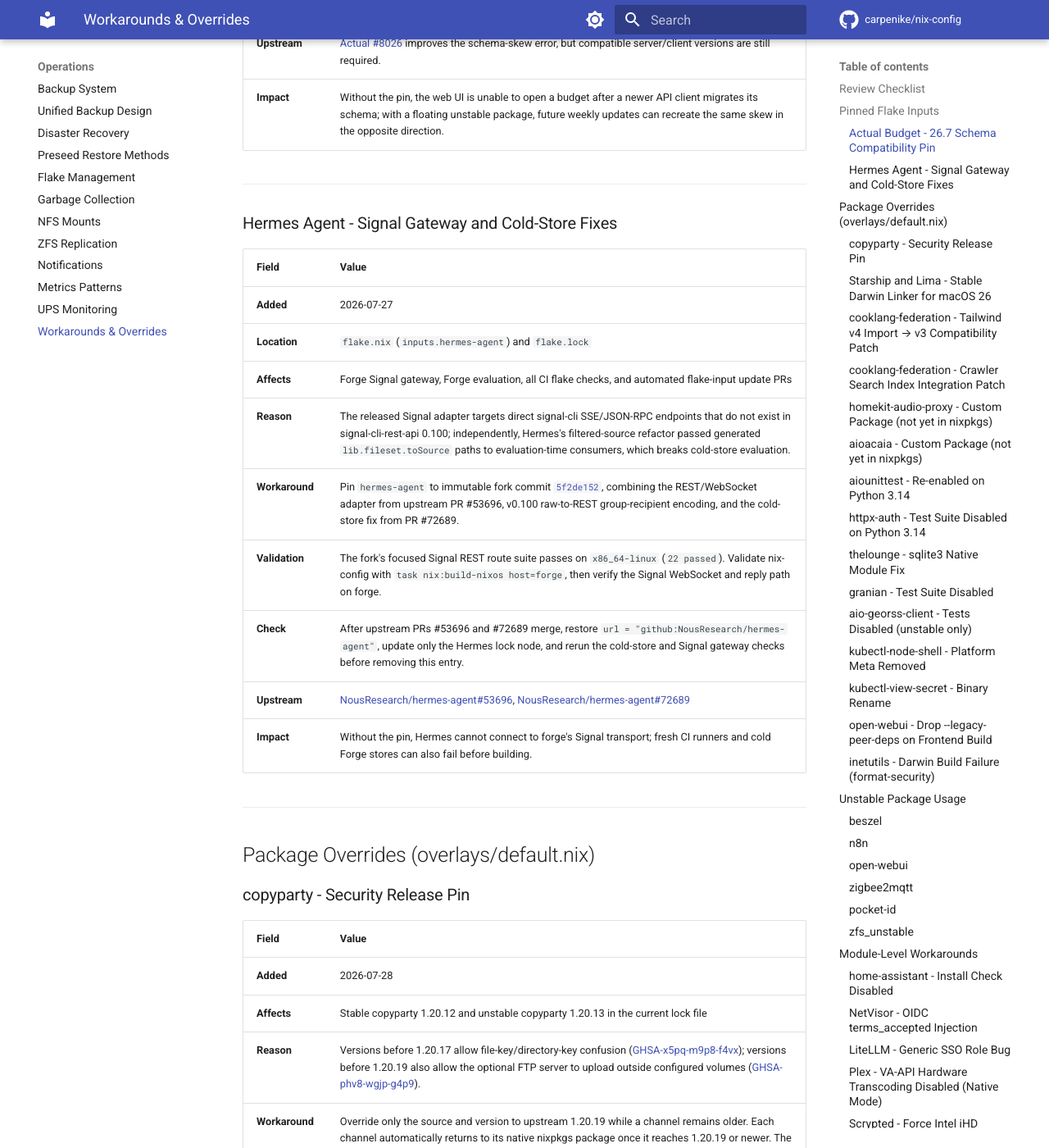
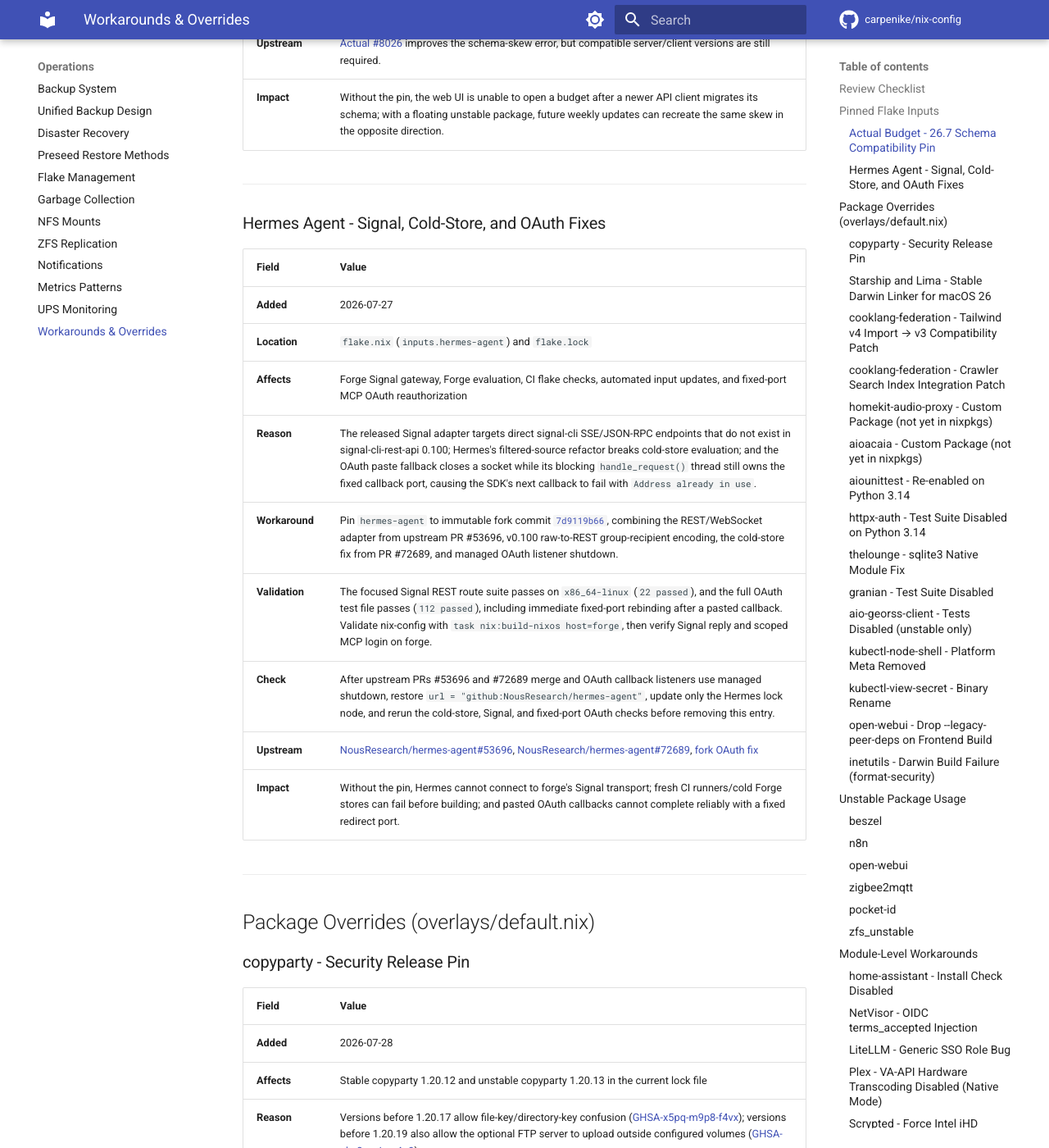
Before and after one commit to carpenike/nix-config, an MkDocs documentation site: the page built from docs/workarounds.md, in a window 1280 px wide and 1400 px high, scrolled down 1240 px. Shown: the whole window at 82% size. Built offline with MkDocs 1.6.1 and Material for MkDocs 9.7.7, drawn with Linux system fonts in a browser that asks for light colours; comment, search, counter and statistics services are not loaded.

```diff
--- a/docs/workarounds.md
+++ b/docs/workarounds.md
@@ -35,19 +35,19 @@
 
 ---
 
-### Hermes Agent - Signal Gateway and Cold-Store Fixes
+### Hermes Agent - Signal, Cold-Store, and OAuth Fixes
 
 | Field | Value |
 | --- | --- |
 | **Added** | 2026-07-27 |
 | **Location** | `flake.nix` (`inputs.hermes-agent`) and `flake.lock` |
-| **Affects** | Forge Signal gateway, Forge evaluation, all CI flake checks, and automated flake-input update PRs |
-| **Reason** | The released Signal adapter targets direct signal-cli SSE/JSON-RPC endpoints that do not exist in signal-cli-rest-api 0.100; independently, Hermes's filtered-source refactor passed generated `lib.fileset.toSource` paths to evaluation-time consumers, which breaks cold-store evaluation. |
-| **Workaround** | Pin `hermes-agent` to immutable fork commit [`5f2de152`](https://github.com/carpenike/hermes-agent/commit/5f2de152e174268e707ad78db4f803dc7944c16b), combining the REST/WebSocket adapter from upstream PR #53696, v0.100 raw-to-REST group-recipient encoding, and the cold-store fix from PR #72689. |
-| **Validation** | The fork's focused Signal REST route suite passes on `x86_64-linux` (`22 passed`). Validate nix-config with `task nix:build-nixos host=forge`, then verify the Signal WebSocket and reply path on forge. |
-| **Check** | After upstream PRs #53696 and #72689 merge, restore `url = "github:NousResearch/hermes-agent"`, update only the Hermes lock node, and rerun the cold-store and Signal gateway checks before removing this entry. |
-| **Upstream** | [NousResearch/hermes-agent#53696](https://github.com/NousResearch/hermes-agent/pull/53696), [NousResearch/hermes-agent#72689](https://github.com/NousResearch/hermes-agent/pull/72689) |
-| **Impact** | Without the pin, Hermes cannot connect to forge's Signal transport; fresh CI runners and cold Forge stores can also fail before building. |
+| **Affects** | Forge Signal gateway, Forge evaluation, CI flake checks, automated input updates, and fixed-port MCP OAuth reauthorization |
+| **Reason** | The released Signal adapter targets direct signal-cli SSE/JSON-RPC endpoints that do not exist in signal-cli-rest-api 0.100; Hermes's filtered-source refactor breaks cold-store evaluation; and the OAuth paste fallback closes a socket while its blocking `handle_request()` thread still owns the fixed callback port, causing the SDK's next callback to fail with `Address already in use`. |
+| **Workaround** | Pin `hermes-agent` to immutable fork commit [`7d9119b66`](https://github.com/carpenike/hermes-agent/commit/7d9119b66d831235260caa24cf0abf27887b8c32), combining the REST/WebSocket adapter from upstream PR #53696, v0.100 raw-to-REST group-recipient encoding, the cold-store fix from PR #72689, and managed OAuth listener shutdown. |
+| **Validation** | The focused Signal REST route suite passes on `x86_64-linux` (`22 passed`), and the full OAuth test file passes (`112 passed`), including immediate fixed-port rebinding after a pasted callback. Validate nix-config with `task nix:build-nixos host=forge`, then verify Signal reply and scoped MCP login on forge. |
+| **Check** | After upstream PRs #53696 and #72689 merge and OAuth callback listeners use managed shutdown, restore `url = "github:NousResearch/hermes-agent"`, update only the Hermes lock node, and rerun the cold-store, Signal, and fixed-port OAuth checks before removing this entry. |
+| **Upstream** | [NousResearch/hermes-agent#53696](https://github.com/NousResearch/hermes-agent/pull/53696), [NousResearch/hermes-agent#72689](https://github.com/NousResearch/hermes-agent/pull/72689), [fork OAuth fix](https://github.com/carpenike/hermes-agent/commit/7d9119b66d831235260caa24cf0abf27887b8c32) |
+| **Impact** | Without the pin, Hermes cannot connect to forge's Signal transport; fresh CI runners/cold Forge stores can fail before building; and pasted OAuth callbacks cannot complete reliably with a fixed redirect port. |
 
 ---
 
```
Also changed, not shown: 6 other files.
